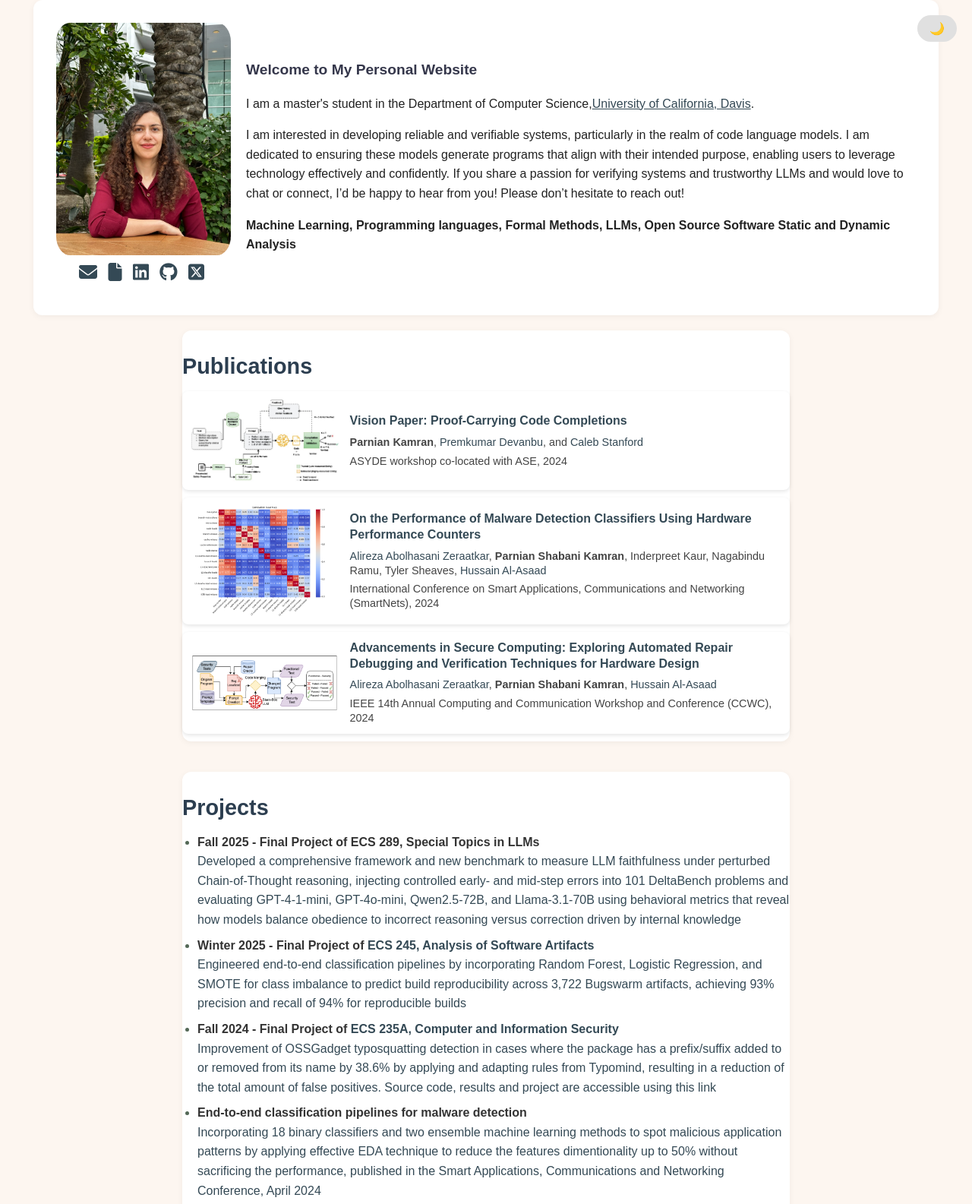
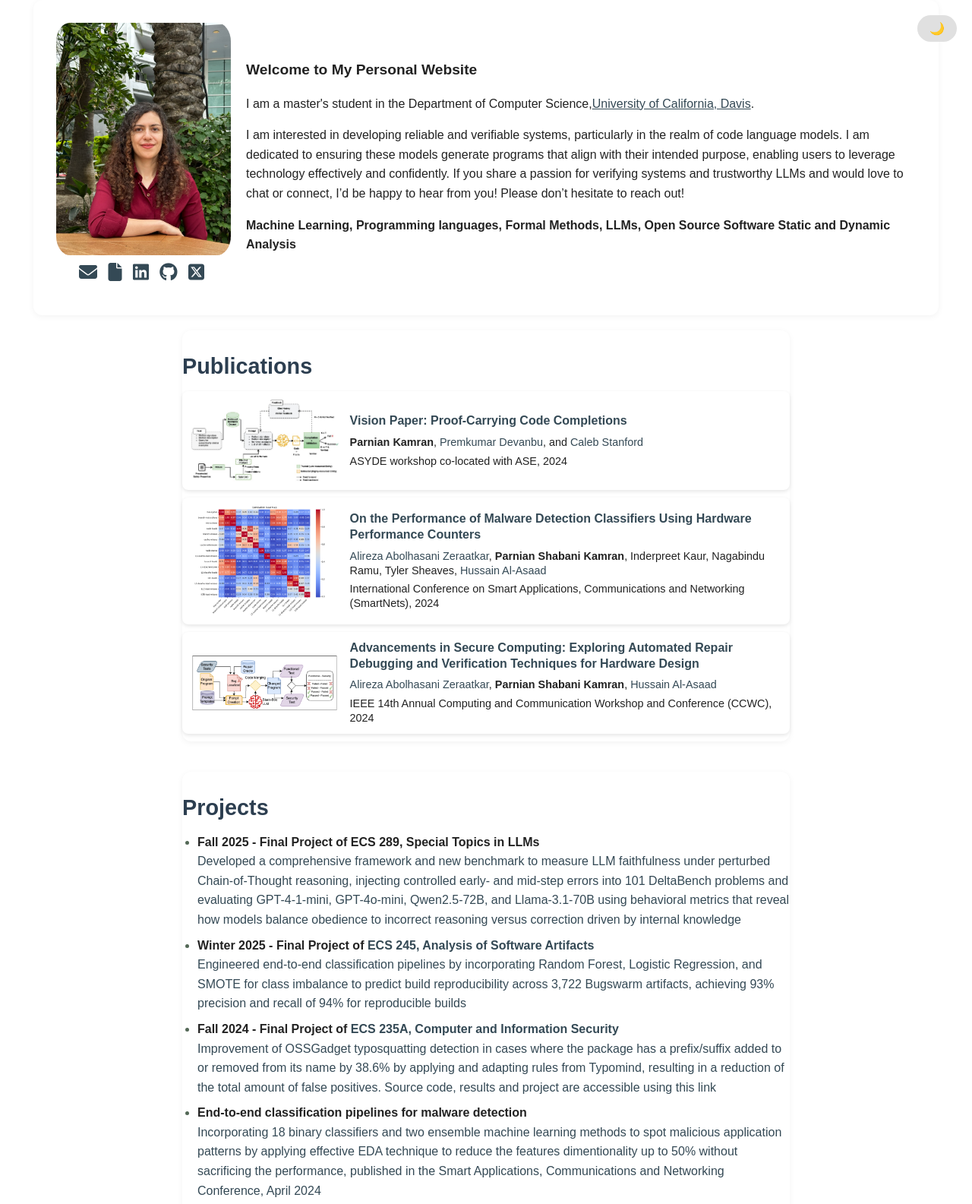
Before and after one commit to Parniaan/Parniaan.github.io, a plain HTML site: page index.html in a window 1280 px wide. Shown: the top 1585 px of the page at 76% size. Drawn offline with Linux system fonts and the light colour scheme.

Commit message:
Update styles

```diff
--- a/styles.css
+++ b/styles.css
@@ -38,13 +38,14 @@
     --link: #90caf9;
     --button-bg: #23272f;
     --button-text: #e0e0e0;
+    /* Override darker accent variables so they remain visible on dark backgrounds */
+    --steel-teal: #86c0d8; /* lighter teal for accents/links */
+    --dark-sage: #9fbf9a; /* lighter sage for markers and subtle text */
+    --charcoal-indigo: #e0e0e0; /* headings/icon accents */
+    --sage-green-mist: #a7d0a8; /* hover/secondary accents */
 }
 
-body {
-    background: var(--bg);
-    color: var(--text);
-    transition: background 0.3s, color 0.3s;
-}
+/* removed duplicate short body rule; full `body` rule appears later and uses --section-bg */
 
 /* Centered main container for profile layout */
 .profile-container {
@@ -155,14 +156,14 @@ body {
 
 .research-section h2 {
     font-size: 1.8em;
-    color: #333;
+    color: var(--section-title);
     margin-bottom: 10px;
 }
 
 .research-section p {
     font-size: 1em;
     line-height: 1.6;
-    color: #555;
+    color: var(--text);
 }
 
 /* General body styling */
@@ -174,9 +175,9 @@ body {
     margin: 0;
     font-family: Arial, sans-serif;
     line-height: 1.6;
-    /* Use theme-aware variables so the whole page responds to data-theme */
+    /* Use the same background as sections so the page and sections match */
     color: var(--text);
-    background: var(--bg);
+    background: var(--section-bg);
     transition: background 0.3s, color 0.3s;
 }
 
@@ -185,7 +186,7 @@ body {
 .service-list strong, .experience-list strong {
     display: block;
     font-weight: bold;
-    color: #333;
+    color: var(--text);
 }
 .service-list span {
     color: var(--steel-teal); /* Dark sage color for titles */
@@ -222,7 +223,7 @@ body {
     font-size: 1em;
     line-height: 1.6; /* Ensure consistent spacing between lines */
     margin-bottom: 8px; /* Space between each list item */
-    color: #444;
+    color: var(--text);
 }
 
 /* Inline link styling for conference title */
@@ -249,7 +250,7 @@ body {
 
 /* Fix bullet alignment */
 .service-list li::marker, .experience-list li::marker {
-    color: #536856; /* Dark sage for bullet color */
+    color: var(--dark-sage); /* Dark sage for bullet color */
     font-size: 1em; /* Match bullet size to text */
     vertical-align: middle; /* Align bullet with text */
 }
@@ -270,7 +271,7 @@ body {
 .teaching-list li {
     font-size: 1em;
     line-height: 1.8;
-    color: #444; /* Neutral text color */
+    color: var(--text); /* Neutral text color */
     margin-bottom: 15px;
 }
 
@@ -282,7 +283,7 @@ body {
 
 /* Styling for role */
 .teaching-role {
-    color: #444; /* Neutral gray */
+    color: var(--text); /* Neutral gray */
     font-weight: bold;
 }
 
@@ -318,7 +319,7 @@ body {
 
 .welcome-text {
     font-size: 1.2rem;
-    color: var(--charcoal-indigo);
+    color: var(--text);
     margin-bottom: 10px;
 }
 /* Hover effect for cards */
@@ -366,7 +367,7 @@ body {
 /* Authors */
 .publication-authors {
     font-size: 0.9em;
-    color: #444; /* Neutral text color */
+    color: var(--text); /* Neutral text color */
     margin-bottom: 3px;
     line-height: 1.3; /* Reduced line height */
 }
@@ -374,7 +375,7 @@ body {
 /* Conference details */
 .publication-conference {
     font-size: 0.9em;
-    color: #444; /* Default link color */
+    color: var(--text); /* Default link color */
     line-height: 1.3; /* Reduced line height */
 }
 
```
